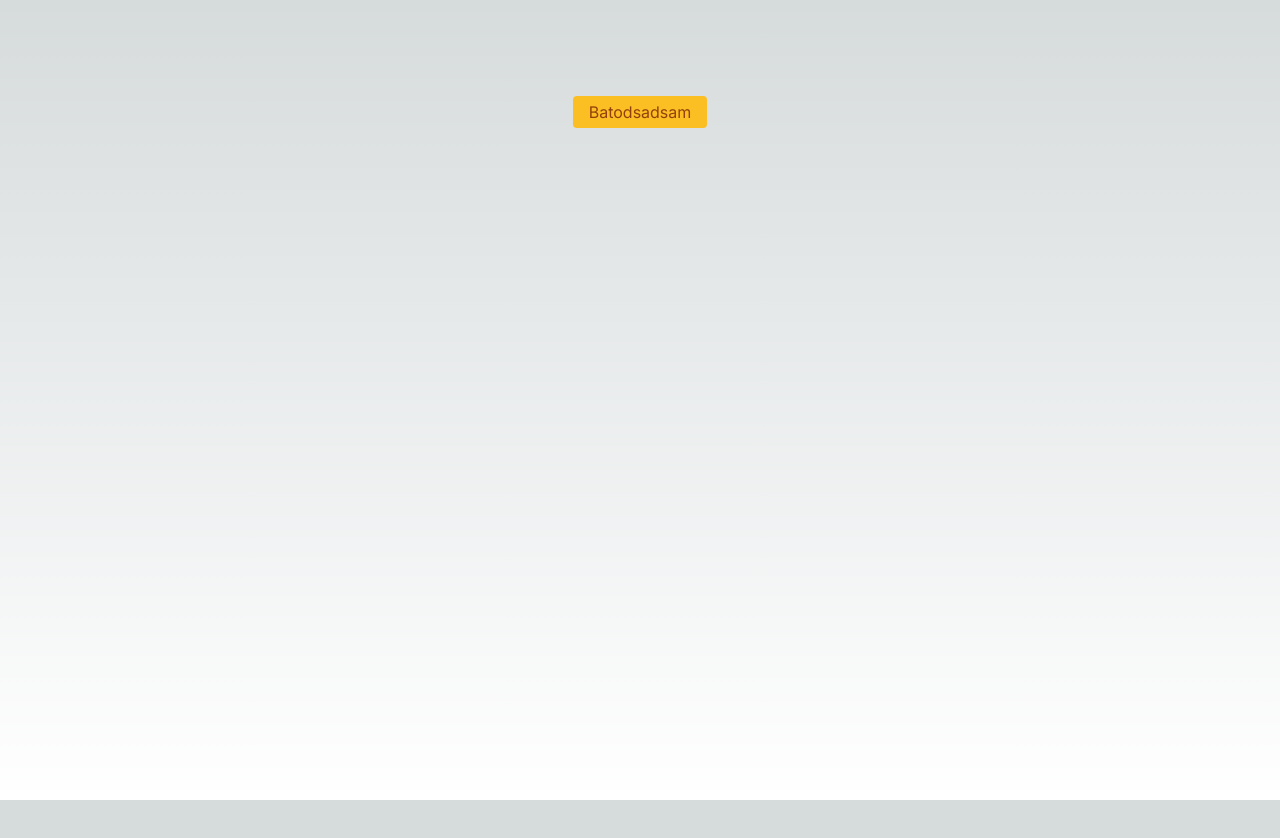
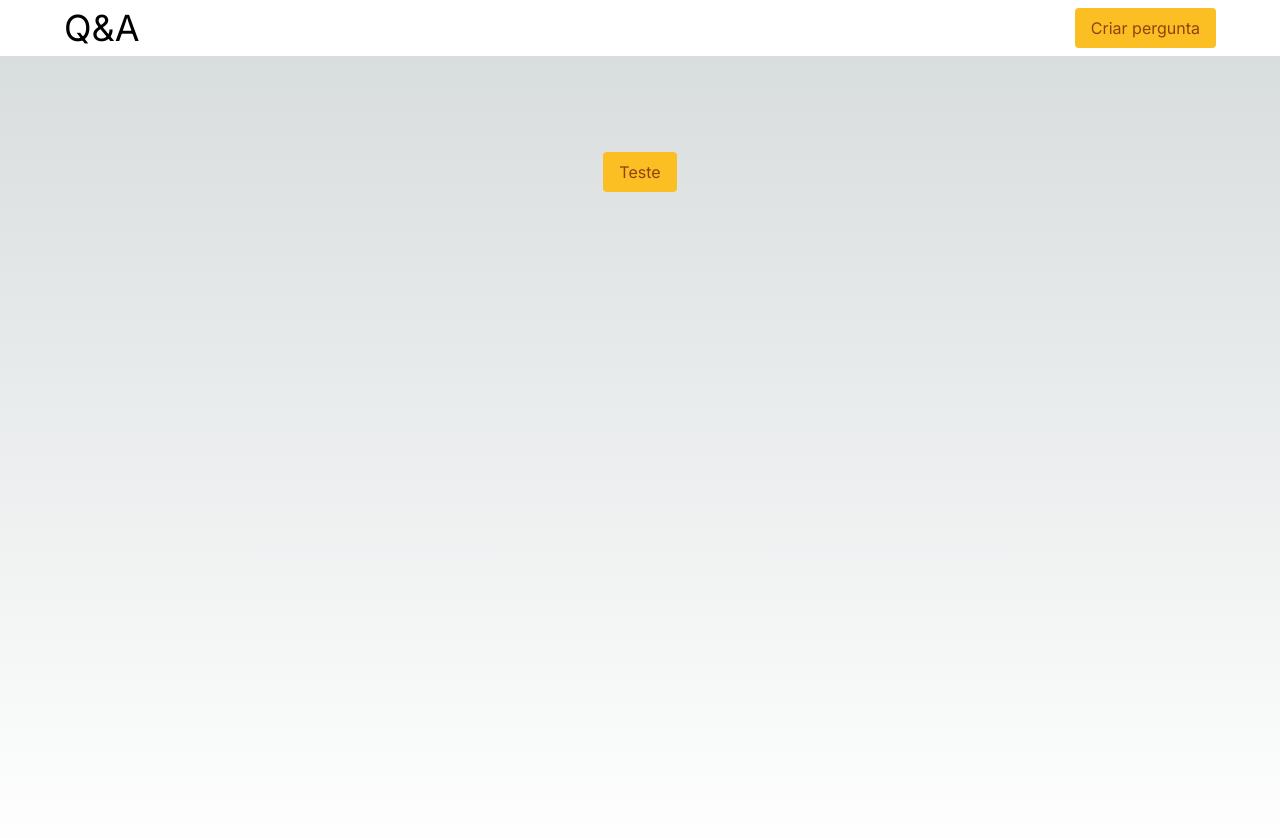
Before and after one commit to pedrohenmonteiro/qa-api-fe-be, a Next.js app in the folder qa-api-frontend/: page / in a window 1280 px wide. Shown: the top 838 px of the page. Before the commit the page ends 800 px from the top, so only its background shows below. Built offline with nearby package versions, Linux system fonts and the light colour scheme.

Commit message:
criando header e container

```diff
--- a/qa-api-frontend/src/app/page.tsx
+++ b/qa-api-frontend/src/app/page.tsx
@@ -1,10 +1,14 @@
 import Button from "@/components/Button";
+import Header from "@/components/Header";
 import Image from "next/image";
 
 export default function Home() {
   return (
-    <main className="flex min-h-screen flex-col items-center justify-between p-24">
-      <Button>Batodsadsam</Button>
-    </main>
+    <>
+      <Header />
+      <main className="flex min-h-screen flex-col items-center justify-between p-24">
+        <Button>Teste</Button>
+      </main>
+    </>
   );
 }
--- a/qa-api-frontend/src/components/Button.tsx
+++ b/qa-api-frontend/src/components/Button.tsx
@@ -6,7 +6,7 @@ const Button = ({ children, ...props }: ButtonTypes) => {
   return (
     <button
       {...props}
-      className="bg-amber-400 text-amber-800  rounded py-1 px-4 cursor-pointer hover:bg-amber-500 hover:text-amber-800 transition-all"
+      className="bg-amber-400 text-amber-800  rounded py-2 px-4 cursor-pointer hover:bg-amber-500 hover:text-amber-800 transition-all"
     >
       {children}
     </button>
--- /dev/null
+++ b/qa-api-frontend/src/components/Container.tsx
@@ -0,0 +1,7 @@
+import React from "react";
+
+const Container: React.FC<{ children: React.ReactNode }> = ({ children }) => {
+  return <div className="max-w-6xl m-auto">{children}</div>;
+};
+
+export default Container;
--- /dev/null
+++ b/qa-api-frontend/src/components/Header.tsx
@@ -0,0 +1,19 @@
+import Button from "./Button";
+import Container from "./Container";
+
+const Header = () => {
+  return (
+    <header className="bg-white w-full py-2">
+      <Container>
+        <div className="flex justify-between">
+          <h1 className="text-4xl">Q&A</h1>
+          <div>
+            <Button>Criar pergunta</Button>
+          </div>
+        </div>
+      </Container>
+    </header>
+  );
+};
+
+export default Header;
```
